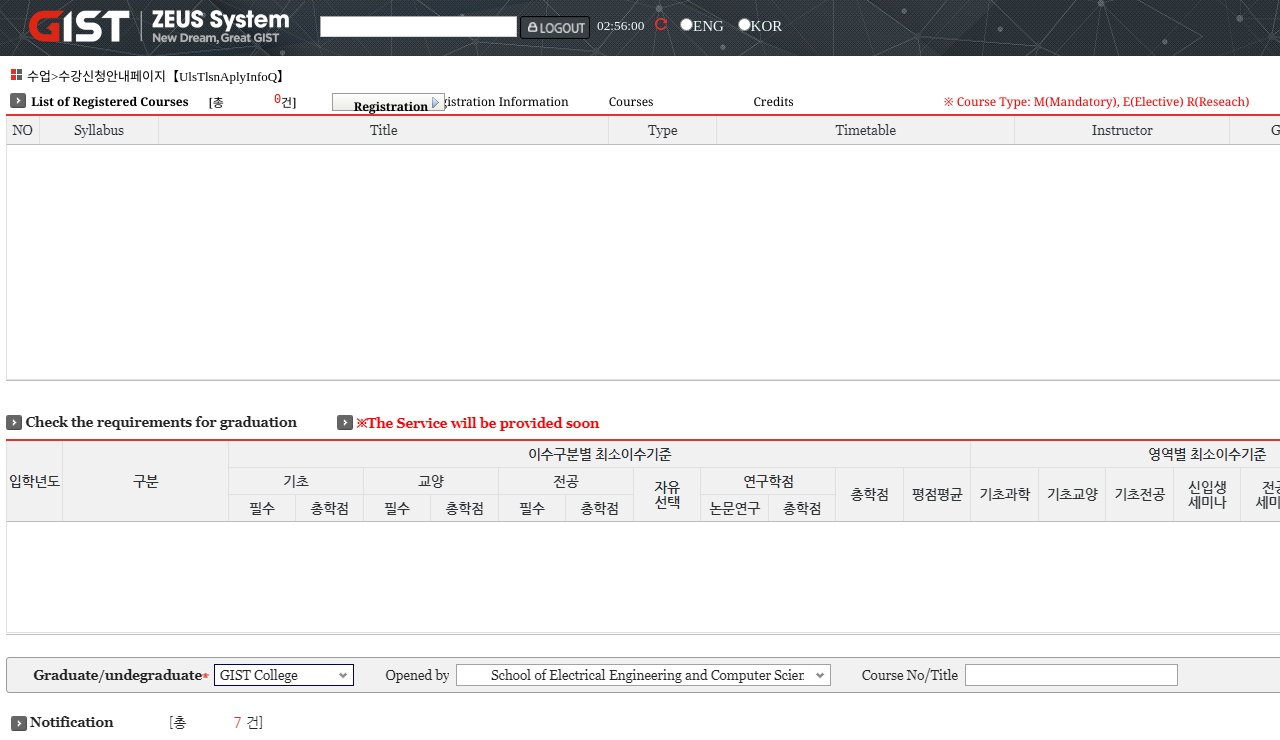
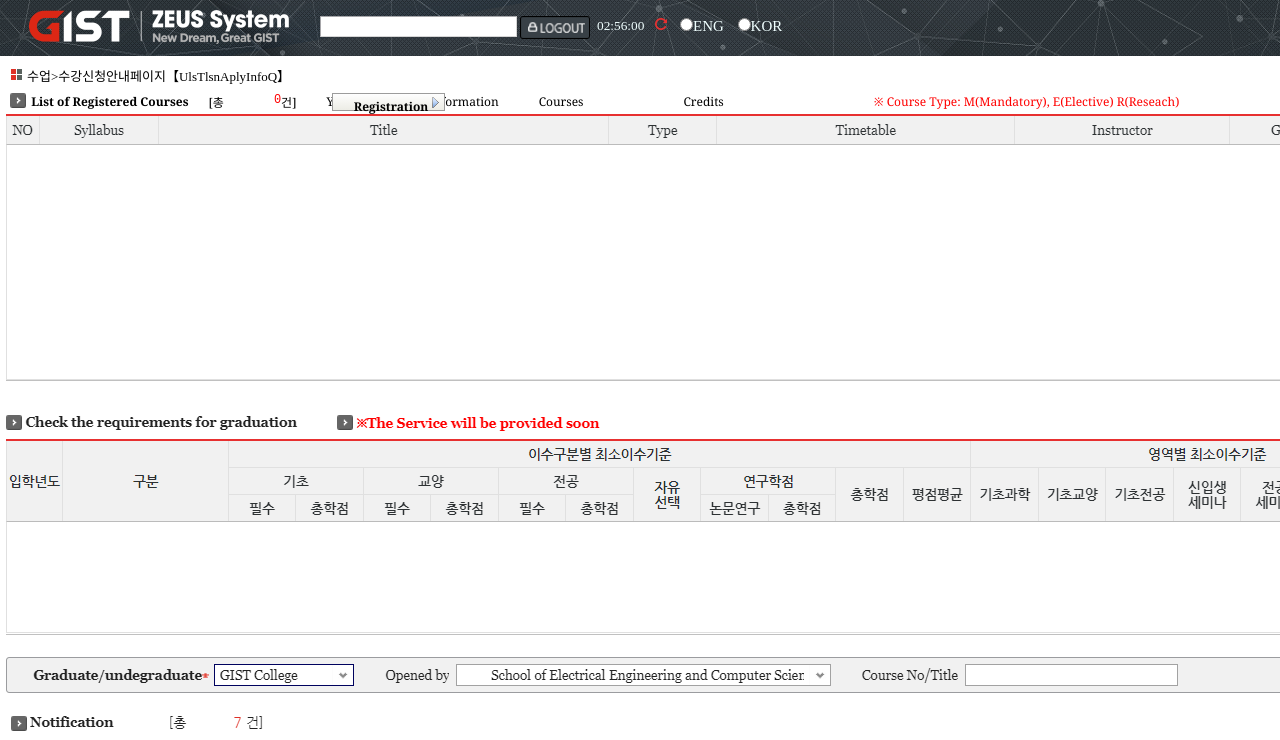
Before and after one commit to leeyeaeun/gdsc_front, a website: page public/page3.html in a window 1280 px wide. Shown: the top 740 px of the page. Drawn offline with Linux system fonts and the light colour scheme.

Commit message:
자잘한 이미지 텍스트 크기 및 위치 조정

```diff
--- a/public/page3.html
+++ b/public/page3.html
@@ -238,7 +238,7 @@
           z-index: 1;
         "
       ></div>
-            <div style="left: 450px; margin-left: 100px">
+            <div style="left: 480px; margin-left: 30px">
         Your Registration Information
       </div>
       <div style="left: 600px; margin-left: 40px">Courses</div>
@@ -281,7 +281,7 @@
         }
       </script>
 
-  //    <div style="left: 450px; margin-left: 100px">
+  <!-- //    <div style="left: 450px; margin-left: 100px">
   //      Your Registration Information
   //    </div>
   //    <div style="left: 600px; margin-left: 40px">Courses</div>
@@ -290,7 +290,7 @@
   //      ※ Course Type: M(Mandatory), E(Elective) R(Reseach)
   //    </div>
   //  </div>
-  //  <div><img src="img/main_img.PNG" alt="" /></div>
+  //  <div><img src="img/main_img.PNG" alt="" /></div>  -->
 
     <script>
       // 페이지 2로 이동하는 함수 정의
```
